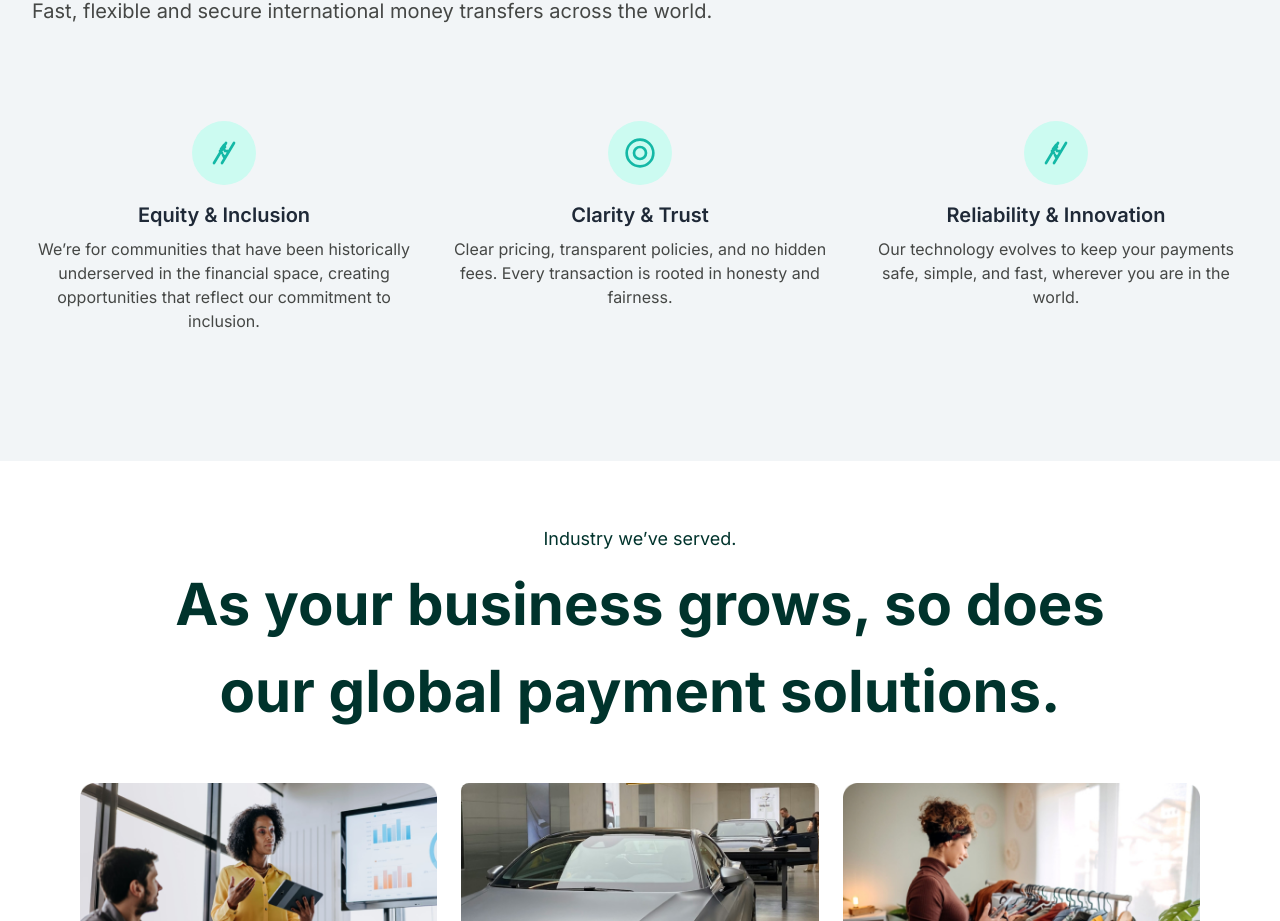
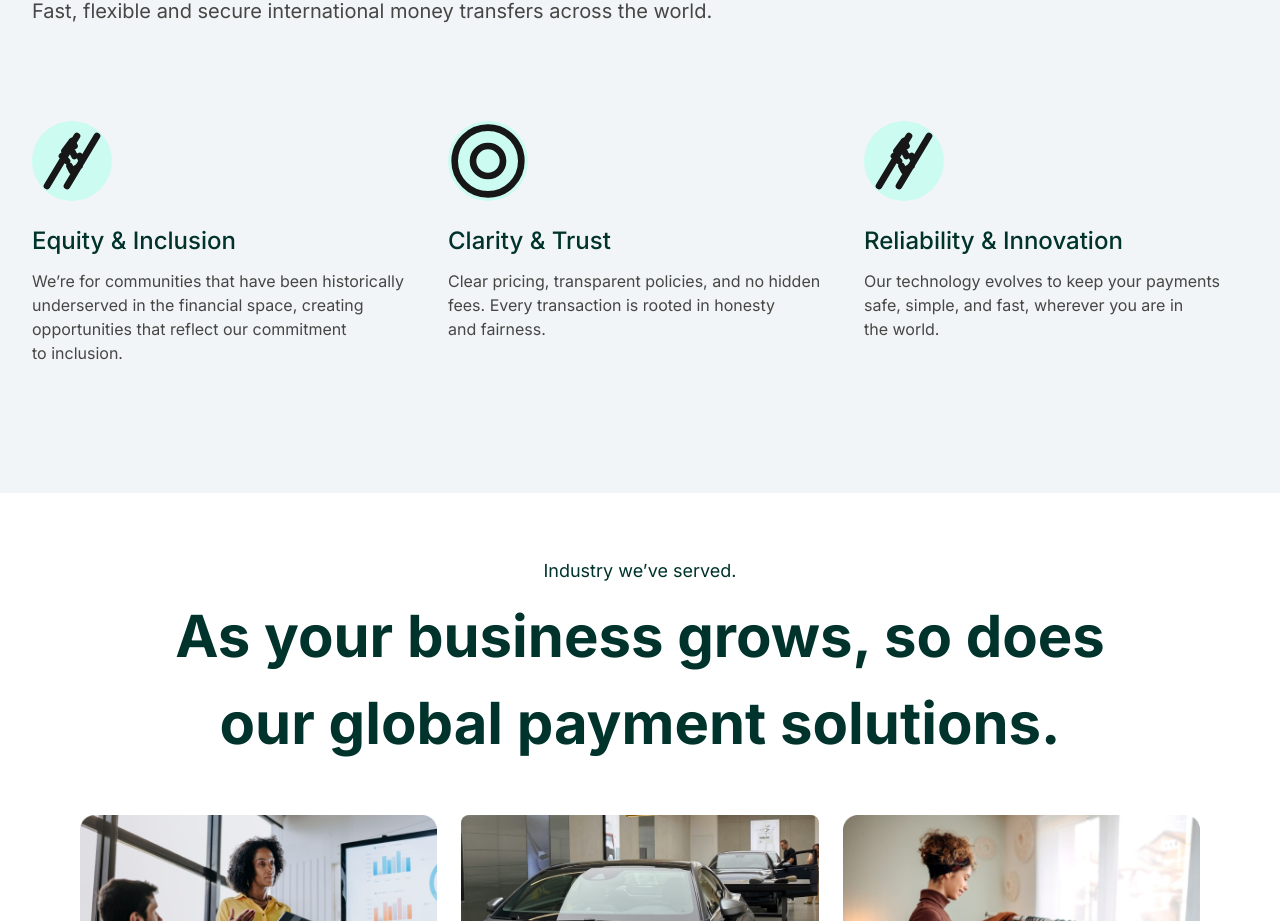
Before and after one commit to bossglobalorg/settla-landing-page, a Next.js app: page /about in a window 1280 px wide. Shown: the part 2399-3320 px from the top of the page. Built offline with nearby package versions, Linux system fonts and the light colour scheme.

Commit message:
chore: optimize the code of commitment section

```diff
--- a/src/components/sections/AboutPage/CommitmentSection/index.tsx
+++ b/src/components/sections/AboutPage/CommitmentSection/index.tsx
@@ -1,3 +1,20 @@
+import { features } from "@/constants/features";
+import { FeatureType } from "@/types/features";
+
+const FeatureCard: React.FC<FeatureType> = ({ icon, title, description }) => {
+  return (
+    <div className="flex flex-col items-start font-inter">
+      <div className="mb-6 flex size-20 items-center justify-center rounded-full bg-teal-100">
+        {icon}
+      </div>
+      <h3 className="text-xl font-medium text-primary-900 lg:text-2xl lg:leading-8">
+        {title}
+      </h3>
+      <p className="mt-3 text-pretty text-gray-600">{description}</p>
+    </div>
+  );
+};
+
 const CommitmentSection = () => {
   return (
     <section className="full-width content-grid bg-gray-50 py-[3.75rem] lg:space-y-24 lg:py-32">
@@ -12,85 +29,9 @@ const CommitmentSection = () => {
       </header>
 
       <div className="grid gap-8 md:grid-cols-3">
-        {/* Equity & Inclusion */}
-        <div className="flex flex-col items-center text-center">
-          <div className="mb-4 flex h-16 w-16 items-center justify-center rounded-full bg-teal-100">
-            <svg
-              xmlns="http://www.w3.org/2000/svg"
-              fill="none"
-              viewBox="0 0 24 24"
-              strokeWidth={2}
-              stroke="currentColor"
-              className="h-8 w-8 text-teal-500"
-            >
-              <path
-                strokeLinecap="round"
-                strokeLinejoin="round"
-                d="M13.5 4.5L4.5 19.5m15-15-9 15M12 9l.75 1.5m1.5 0L15 12m-.75 1.5L12 15m0 0-.75-1.5m-.75-1.5L9 10.5m.75-1.5L12 6m0 0 .75 1.5"
-              />
-            </svg>
-          </div>
-          <h3 className="text-xl font-semibold text-gray-800">
-            Equity & Inclusion
-          </h3>
-          <p className="mt-2 text-gray-600">
-            We’re for communities that have been historically underserved in the
-            financial space, creating opportunities that reflect our commitment
-            to inclusion.
-          </p>
-        </div>
-        {/* Clarity & Trust */}
-        <div className="flex flex-col items-center text-center">
-          <div className="mb-4 flex h-16 w-16 items-center justify-center rounded-full bg-teal-100">
-            <svg
-              xmlns="http://www.w3.org/2000/svg"
-              fill="none"
-              viewBox="0 0 24 24"
-              strokeWidth={2}
-              stroke="currentColor"
-              className="h-8 w-8 text-teal-500"
-            >
-              <path
-                strokeLinecap="round"
-                strokeLinejoin="round"
-                d="M12 2a10 10 0 1010 10A10 10 0 0012 2zm0 14.5a4.5 4.5 0 110-9 4.5 4.5 0 010 9z"
-              />
-            </svg>
-          </div>
-          <h3 className="text-xl font-semibold text-gray-800">
-            Clarity & Trust
-          </h3>
-          <p className="mt-2 text-gray-600">
-            Clear pricing, transparent policies, and no hidden fees. Every
-            transaction is rooted in honesty and fairness.
-          </p>
-        </div>
-        {/* Reliability & Innovation */}
-        <div className="flex flex-col items-center text-center">
-          <div className="mb-4 flex h-16 w-16 items-center justify-center rounded-full bg-teal-100">
-            <svg
-              xmlns="http://www.w3.org/2000/svg"
-              fill="none"
-              viewBox="0 0 24 24"
-              strokeWidth={2}
-              stroke="currentColor"
-              className="h-8 w-8 text-teal-500"
-            >
-              <path
-                strokeLinecap="round"
-                strokeLinejoin="round"
-                d="M13.5 4.5L4.5 19.5m15-15-9 15M12 9l.75 1.5m1.5 0L15 12m-.75 1.5L12 15m0 0-.75-1.5m-.75-1.5L9 10.5m.75-1.5L12 6m0 0 .75 1.5"
-              />
-            </svg>
-          </div>
-          <h3 className="text-xl font-semibold text-gray-800">
-            Reliability & Innovation
-          </h3>
-          <p className="mt-2 text-gray-600">
-            Our technology evolves to keep your payments safe, simple, and fast,
-            wherever you are in the world.
-          </p>
-        </div>
+        {features.map((feature, index) => (
+          <FeatureCard key={index} {...feature} />
+        ))}
       </div>
     </section>
   );
--- /dev/null
+++ b/src/constants/features.tsx
@@ -0,0 +1,67 @@
+import { FeatureType } from "@/types/features";
+
+export const features: FeatureType[] = [
+  {
+    title: "Equity & Inclusion",
+    description:
+      "We’re for communities that have been historically underserved in the financial space, creating opportunities that reflect our commitment to inclusion.",
+    icon: (
+      <svg
+        xmlns="http://www.w3.org/2000/svg"
+        fill="none"
+        viewBox="0 0 24 24"
+        strokeWidth={2}
+        stroke="currentColor"
+        className="h-8 w-8 text-teal-500"
+      >
+        <path
+          strokeLinecap="round"
+          strokeLinejoin="round"
+          d="M13.5 4.5L4.5 19.5m15-15-9 15M12 9l.75 1.5m1.5 0L15 12m-.75 1.5L12 15m0 0-.75-1.5m-.75-1.5L9 10.5m.75-1.5L12 6m0 0 .75 1.5"
+        />
+      </svg>
+    ),
+  },
+  {
+    title: "Clarity & Trust",
+    description:
+      "Clear pricing, transparent policies, and no hidden fees. Every transaction is rooted in honesty and fairness.",
+    icon: (
+      <svg
+        xmlns="http://www.w3.org/2000/svg"
+        fill="none"
+        viewBox="0 0 24 24"
+        strokeWidth={2}
+        stroke="currentColor"
+        className="h-8 w-8 text-teal-500"
+      >
+        <path
+          strokeLinecap="round"
+          strokeLinejoin="round"
+          d="M12 2a10 10 0 1010 10A10 10 0 0012 2zm0 14.5a4.5 4.5 0 110-9 4.5 4.5 0 010 9z"
+        />
+      </svg>
+    ),
+  },
+  {
+    title: "Reliability & Innovation",
+    description:
+      "Our technology evolves to keep your payments safe, simple, and fast, wherever you are in the world.",
+    icon: (
+      <svg
+        xmlns="http://www.w3.org/2000/svg"
+        fill="none"
+        viewBox="0 0 24 24"
+        strokeWidth={2}
+        stroke="currentColor"
+        className="h-8 w-8 text-teal-500"
+      >
+        <path
+          strokeLinecap="round"
+          strokeLinejoin="round"
+          d="M13.5 4.5L4.5 19.5m15-15-9 15M12 9l.75 1.5m1.5 0L15 12m-.75 1.5L12 15m0 0-.75-1.5m-.75-1.5L9 10.5m.75-1.5L12 6m0 0 .75 1.5"
+        />
+      </svg>
+    ),
+  },
+];
--- /dev/null
+++ b/src/types/features.ts
@@ -0,0 +1,5 @@
+export interface FeatureType {
+  title: string;
+  description: string;
+  icon: JSX.Element;
+}
```
